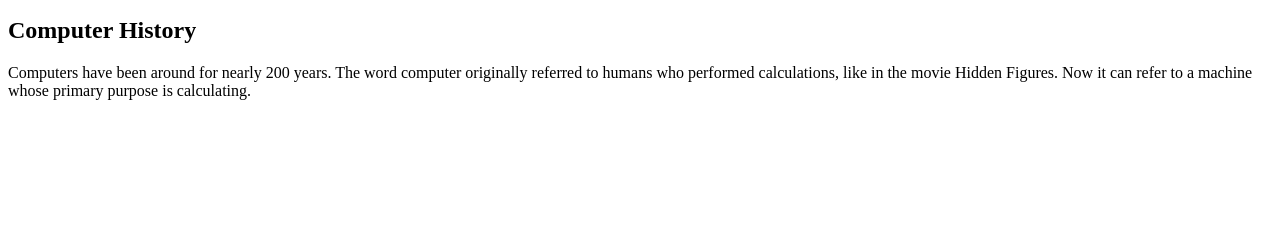
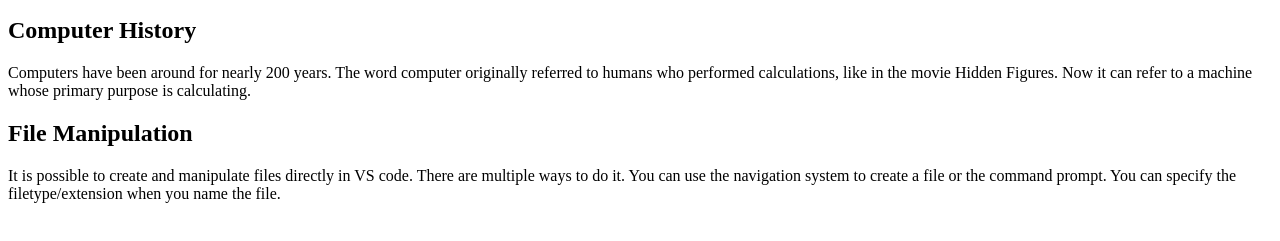
Before and after one commit to asmithxu/Review, a plain HTML site: page index.html in a window 1280 px wide. Shown: the part 101-342 px from the top of the page. Drawn offline with Linux system fonts and the light colour scheme.

Commit message:
added line

```diff
--- a/index.html
+++ b/index.html
@@ -8,5 +8,8 @@
                 <h2>Computer History</h2>
                    <p>Computers have been around for nearly 200 years. The word computer originally referred to humans who performed calculations, like in the movie Hidden Figures. Now it can refer to a machine whose primary purpose is calculating.</p>  </p>
 
+                <h2>File Manipulation</h2>
+                    <p>It is possible to create and manipulate files directly in VS code. There are multiple ways to do it. You can use the navigation system to create a file or the command prompt. You can specify the filetype/extension when you name the file.
+                    </p>
     </body>
 </html>
```
